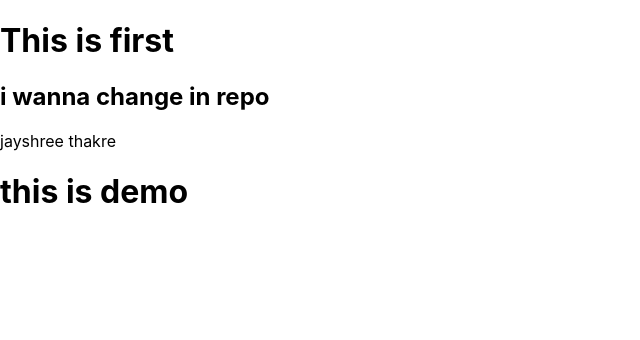
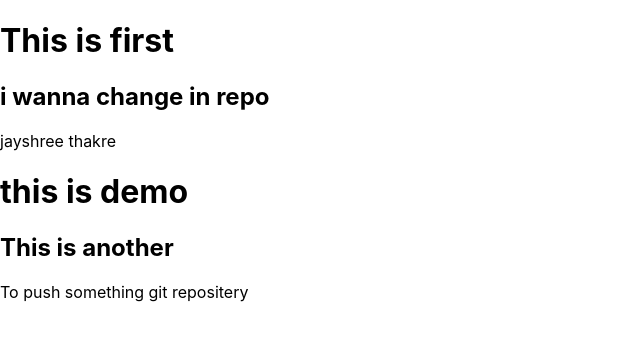
Before and after one commit to jayeshpal001/to-do-app, a React (Create React App) app: page / in a window 1280 px wide. Shown: the top 340 px of the page, without its empty margins (0-640 px from the left). Built offline with nearby package versions, Linux system fonts and the light colour scheme.

Commit message:
add demo2

```diff
--- a/src/App.js
+++ b/src/App.js
@@ -2,7 +2,7 @@
 import './App.css';
 import Try from './component/Try';
 import Demo from './component/Demo';
-
+import { Demo2 } from './component/Demo2';
 function App() {
   return (
     <div>
@@ -10,6 +10,7 @@ function App() {
       <h2>i wanna change in repo </h2>
       <Try/>
       <Demo/>
+      <Demo2/>
     </div>
   );
 }
--- /dev/null
+++ b/src/component/Demo2.js
@@ -0,0 +1,10 @@
+import React from 'react'
+
+export const Demo2 = () => {
+  return (
+    <div>
+        <h2>This is another</h2>
+        <p>To push something git repositery</p>
+    </div>
+  )
+}
```
